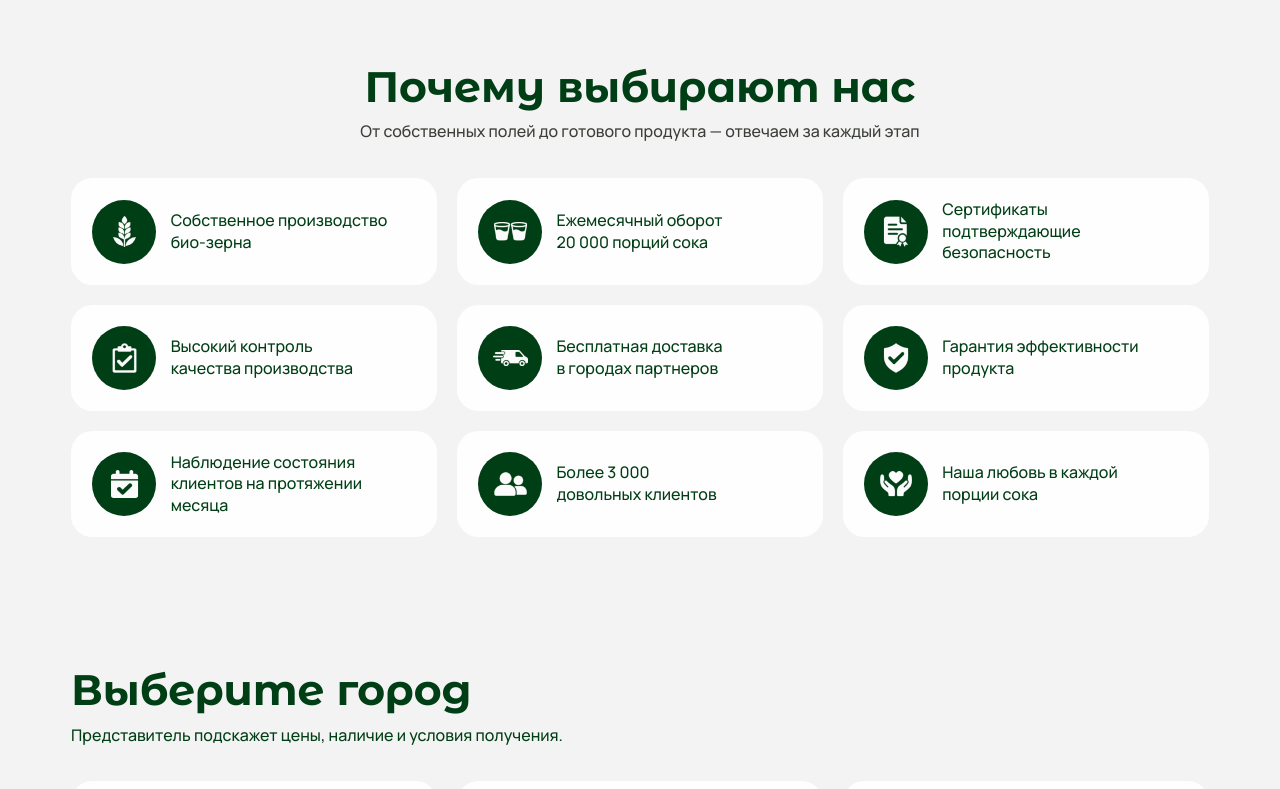
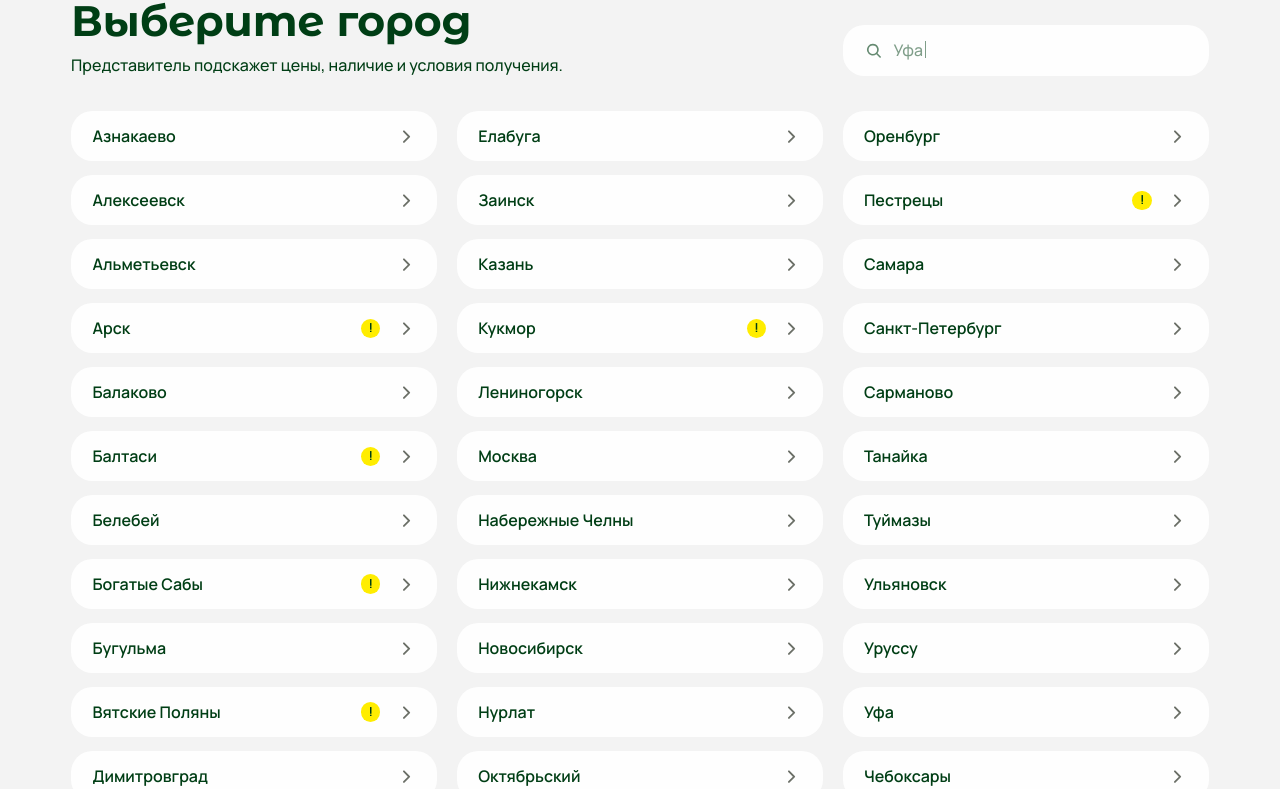
Before and after one commit to Ann938/vitgrass, a Next.js app: page / in a window 1280 px wide. Shown: the part 3271-4060 px from the top of the page. Built offline with nearby package versions, Linux system fonts and the light colour scheme.

Commit message:
Поиск городов на ДВ с пустым состоянием; отзывы после истории создания; заголовок вопросов по центру
Co-Authored-By: Claude Opus 5.5 <noreply@anthropic.com>

```diff
--- a/src/components/Landing.tsx
+++ b/src/components/Landing.tsx
@@ -79,6 +79,12 @@ const Star = () => (
 const Search = () => (
   <svg viewBox="0 0 20 20" aria-hidden="true">
     <path d="M8.83 2a6.6 6.6 0 0 1 5.24 10.6l3.62 3.62a.9.9 0 1 1-1.28 1.28l-3.63-3.63A6.6 6.6 0 1 1 8.83 2Zm0 1.8a4.8 4.8 0 1 0 0 9.6 4.8 4.8 0 0 0 0-9.6Z" fill="currentColor" />
+  </svg>
+);
+
+const Close = () => (
+  <svg viewBox="0 0 20 20" aria-hidden="true">
+    <path d="M5 5l10 10M15 5 5 15" stroke="currentColor" strokeWidth="1.6" strokeLinecap="round" fill="none" />
   </svg>
 );
 
@@ -650,6 +656,58 @@ function RepDialog({ city, onClose }: { city: City; onClose: () => void }) {
   );
 }
 
+// поле поиска городов: на ДВ — справа от заголовка, на МВ — над списком
+function CitySearch(props: {
+  q: string;
+  setQ: (v: string) => void;
+  setFocus: (v: boolean) => void;
+  focus: boolean;
+  typed: string;
+  inputRef: React.RefObject<HTMLInputElement | null>;
+  className: string;
+}) {
+  const { q, setQ, setFocus, focus, typed, inputRef, className } = props;
+  return (
+    <label className={className} data-filled={q ? "" : undefined}>
+      <Search />
+      <input
+        ref={inputRef}
+        type="search"
+        value={q}
+        onChange={(e) => setQ(e.target.value)}
+        onFocus={() => setFocus(true)}
+        onBlur={() => setFocus(false)}
+        aria-label="Поиск города"
+        enterKeyHint="search"
+        autoComplete="off"
+      />
+      {!q && (
+        <span className={s.hint} data-typing={focus ? undefined : ""} aria-hidden="true">
+          {typed}
+        </span>
+      )}
+      {q && (
+        <button type="button" className={s.searchClear} onClick={() => setQ("")} aria-label="Очистить поиск">
+          <Close />
+        </button>
+      )}
+    </label>
+  );
+}
+
+// пустой результат поиска — общий для ДВ и МВ
+function CityEmpty({ onReset }: { onReset: () => void }) {
+  return (
+    <div className={s.empty}>
+      <p className={s.emptyTitle}>Город не найден</p>
+      <p className={s.emptyText}>Проверьте название города или&nbsp;измените запрос.</p>
+      <button type="button" className={s.emptyReset} onClick={onReset}>
+        Сбросить поиск
+      </button>
+    </div>
+  );
+}
+
 function Cities() {
   const [open, setOpen] = useState<City | null>(null);
   const close = useCallback(() => setOpen(null), []);
@@ -657,6 +715,7 @@ function Cities() {
   const [all, setAll] = useState(false);
   const [focus, setFocus] = useState(false);
   const input = useRef<HTMLInputElement>(null);
+  const inputD = useRef<HTMLInputElement>(null);
   // подсказка «печатается»: город набирается по буквам, держится, стирается — и следующий.
   // При фокусе замирает на целом слове.
   const [typed, setTyped] = useState(cities.hints[0]);
@@ -695,50 +754,50 @@ function Cities() {
   const found = useMemo(() => (query ? shownCities.filter((c) => c.name.toLowerCase().includes(query)) : null), [query]);
   const reset = () => {
     setQ("");
-    input.current?.focus();
+    // фокус в то поле, которое сейчас видно (ДВ или МВ)
+    (inputD.current?.offsetParent ? inputD.current : input.current)?.focus();
   };
-  const per = Math.ceil(shownCities.length / 3);
-  const cols = [0, 1, 2].map((c) => shownCities.slice(c * per, c * per + per));
+  // ДВ: найденные города (или все) раскладываются в три колонки
+  const listD = found ?? shownCities;
+  const per = Math.max(1, Math.ceil(listD.length / 3));
+  const cols = [0, 1, 2].map((c) => listD.slice(c * per, c * per + per));
+  const searchProps = { q, setQ, setFocus, focus, typed };
 
   return (
     <section className={s.cities} id="cities">
-      <div className={s.citiesHead} data-reveal>
-        <h2 className={s.h2}>{cities.title}</h2>
-        <p>{cities.lead}</p>
+      <div className={s.citiesTop} data-reveal>
+      <div className={s.citiesHead}>
+          <h2 className={s.h2}>{cities.title}</h2>
+          <p>{cities.lead}</p>
+        </div>
+        <CitySearch {...searchProps} inputRef={inputD} className={s.search} />
       </div>
 
       {/* ДВ */}
-      <div className={s.cityCols}>
-        {cols.map((col, c) => (
-          <ul key={c} data-reveal style={d(c)}>
-            {col.map((c) => (
-              <CityItem key={c.name} city={c} onOpen={setOpen} />
-            ))}
-          </ul>
-        ))}
-      </div>
+      {found && !found.length ? (
+        <div className={s.cityEmptyD}>
+          <CityEmpty onReset={reset} />
+        </div>
+      ) : (
+        <div className={s.cityCols} data-search={found ? "" : undefined}>
+          {cols.map((col, c) =>
+            col.length ? (
+              <ul key={c + (found ? "f" : "")} data-reveal={found ? undefined : ""} style={d(c)}>
+                {col.map((c2) => (
+                  <CityItem key={c2.name} city={c2} onOpen={setOpen} />
+                ))}
+              </ul>
+            ) : (
+              <span key={c} />
+            ),
+          )}
+        </div>
+      )}
+      {found && found.length > 0 && <p className={s.foundD}>{plural(found.length)}</p>}
 
       {/* МВ */}
       <div className={s.cityM}>
-        <label className={s.search} data-filled={q ? "" : undefined}>
-          <Search />
-          <input
-            ref={input}
-            type="search"
-            value={q}
-            onChange={(e) => setQ(e.target.value)}
-            onFocus={() => setFocus(true)}
-            onBlur={() => setFocus(false)}
-            aria-label="Поиск города"
-            enterKeyHint="search"
-            autoComplete="off"
-          />
-          {!q && (
-            <span className={s.hint} data-typing={focus ? undefined : ""} aria-hidden="true">
-              {typed}
-            </span>
-          )}
-        </label>
+        <CitySearch {...searchProps} inputRef={input} className={s.search} />
 
         {found ? (
           found.length ? (
@@ -754,13 +813,7 @@ function Cities() {
               </button>
             </>
           ) : (
-            <div className={s.empty}>
-              <p className={s.emptyTitle}>Город не найден</p>
-              <p className={s.emptyText}>Проверьте название города или&nbsp;измените запрос.</p>
-              <button type="button" className={s.emptyReset} onClick={reset}>
-                Сбросить поиск
-              </button>
-            </div>
+            <CityEmpty onReset={reset} />
           )
         ) : (
           <>
@@ -911,10 +964,10 @@ export default function Landing({ brand = "" }: { brand?: "" | "bodai" }) {
         <Hero />
         <Products />
         <Compound />
-        <Reviews />
         <Advantages />
         <Cities />
         <Story />
+        <Reviews />
         <Faq />
         <Contacts />
       </main>
--- a/src/components/landing.module.scss
+++ b/src/components/landing.module.scss
@@ -1462,6 +1462,116 @@ button.item { width: 100%; border: 0; font: inherit; text-align: left; cursor: p
   .repLayer, .repBox, .repBox[data-one], .repCard { animation: none; }
 }
 
+// ---------- поиск городов на ДВ: поле справа от заголовка, ширина как у колонки ----------
+.citiesTop {
+  display: flex;
+  align-items: flex-end;
+  justify-content: space-between;
+  gap: u(40);
+}
+.searchClear {
+  flex: none;
+  display: grid;
+  place-items: center;
+  width: u(32);
+  height: u(32);
+  margin-right: u(-6);
+  border: 0;
+  border-radius: 50%;
+  background: var(--bg);
+  color: var(--heading);
+  cursor: pointer;
+  transition: background 0.2s;
+  svg { width: u(16); height: u(16); opacity: 1; }
+  @include hover { background: var(--soft); }
+}
+.cityCols[data-search] li { animation: itemIn 0.45s var(--ease) both; }
+.foundD { margin-top: u(-16); font-weight: 600; font-size: u(14); line-height: u(24); color: var(--muted); }
+.cityEmptyD { display: none; }
+@include desktop {
+  .search {
+    position: relative;
+    flex: none;
+    display: flex;
+    align-items: center;
+    gap: u(12);
+    width: u(412);
+    height: u(57);
+    padding-inline: u(24) u(16);
+    border-radius: u(24);
+    background: var(--card);
+    color: var(--heading);
+    border: u(1.5) solid transparent;
+    cursor: text;
+    transition: border-color 0.3s;
+    &:focus-within { border-color: var(--green); }
+    > svg { width: u(20); height: u(20); flex: none; opacity: 0.6; }
+    input {
+      flex: 1;
+      min-width: 0;
+      height: 100%;
+      border: 0;
+      outline: 0;
+      background: none;
+      font: 500 u(18) / u(26) var(--font-sans), system-ui, sans-serif;
+      color: var(--heading);
+      -webkit-appearance: none;
+      appearance: none;
+      &::-webkit-search-cancel-button,
+      &::-webkit-search-decoration { -webkit-appearance: none; display: none; }
+    }
+  }
+  .hint {
+    position: absolute;
+    left: u(56);
+    font: 500 u(18) / u(26) var(--font-sans), system-ui, sans-serif;
+    opacity: 0.5;
+    pointer-events: none;
+    white-space: pre;
+    &[data-typing]::after {
+      content: "";
+      display: inline-block;
+      width: u(1.5);
+      height: 1.1em;
+      margin-left: u(2);
+      vertical-align: -0.15em;
+      background: currentColor;
+      animation: caret 1s steps(1) infinite;
+    }
+  }
+  .cityEmptyD {
+    display: flex;
+    justify-content: center;
+    padding: u(40) u(24);
+    border-radius: u(24);
+    background: var(--card);
+  }
+  .empty { display: flex; flex-direction: column; align-items: center; gap: u(8); text-align: center; }
+  .emptyTitle { font-weight: 700; font-size: u(22); line-height: u(30); color: var(--heading); }
+  .emptyText { font-weight: 500; font-size: u(16); line-height: u(24); color: var(--muted); }
+  .emptyReset {
+    margin-top: u(8);
+    height: u(44);
+    padding: 0 u(24);
+    border: 0;
+    border-radius: u(100);
+    background: var(--yellow);
+    font: 500 u(15) / 1 var(--font-btn), system-ui, sans-serif;
+    color: var(--btn-ink);
+    cursor: pointer;
+    transition: background 0.2s;
+    @include hover { background: #fff35c; }
+  }
+  // часто задаваемые вопросы — заголовок по центру, как у остальных блоков
+  .faq > .h2 { text-align: center; }
+}
+@include mobile {
+  .citiesTop { flex-direction: column; align-items: stretch; gap: u(24); }
+  .citiesTop > .search { display: none; }
+  .foundD { display: none; }
+  .searchClear { width: u(28); height: u(28); }
+}
+
 // ---------- Вариант BODAI (/bodai): палитра и логотип из гайдлайна BODAI ----------
 // display: contents — обёртка не влияет на раскладку, только задаёт переменные
 .bodai {
```
Also changed, not shown: 1 other file (tests, documents, lock files or other folders).
